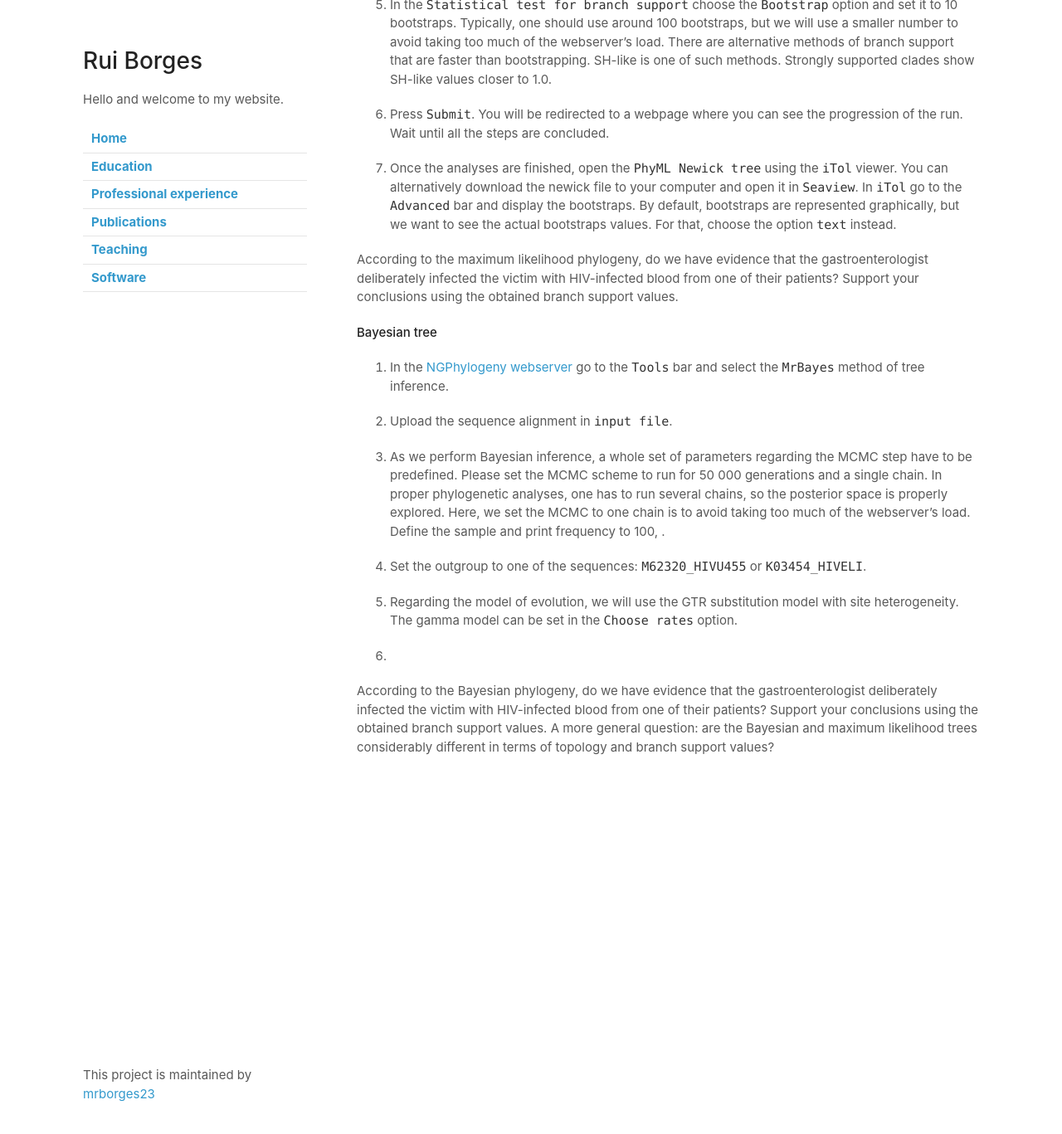
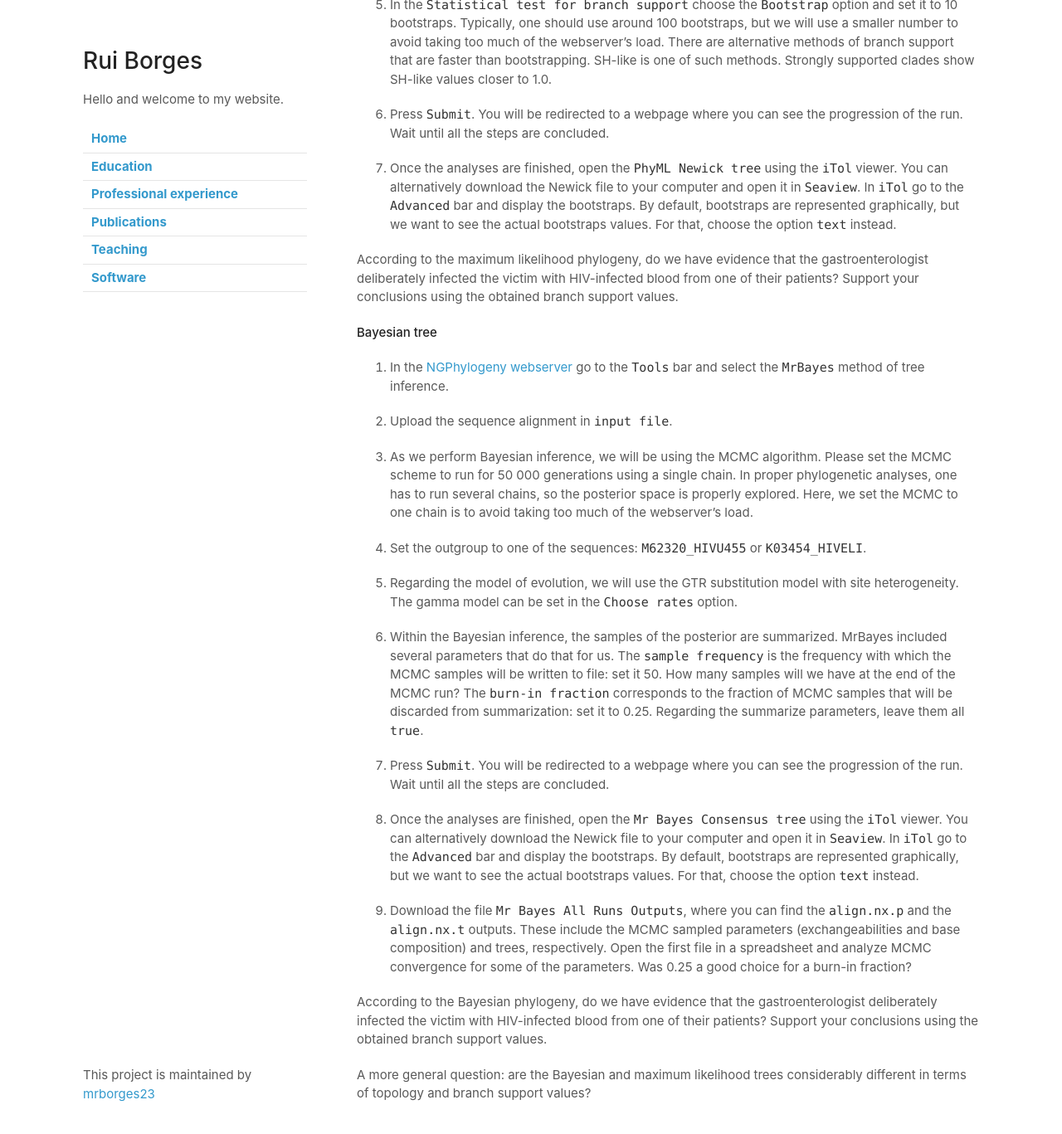
Before and after one commit to mrborges23/mypage.github.io, a Jekyll site: the page built from tutorial_2.md, in a window 1280 px wide and 1400 px high, scrolled down 1068 px. Shown: the top 1367 px of the window at 83% size. Built offline with Jekyll 4.4.1, drawn with Linux system fonts in a browser that asks for light colours; our own code applies the rules of GitHub Pages for plain Markdown files.

Commit message:
adding lecture 3

```diff
--- a/tutorial_2.md
+++ b/tutorial_2.md
@@ -28,7 +28,7 @@ References for these methods:
 
 6. Press `Submit`. You will be redirected to a webpage where you can see the progression of the run. Wait until all the steps are concluded.
 
-7. Once the analyses are finished, open the `PhyML Newick tree` using the `iTol` viewer. You can alternatively download the newick file to your computer and open it in `Seaview`. In `iTol` go to the `Advanced` bar and display the bootstraps. By default, bootstraps are represented graphically, but we want to see the actual bootstraps values. For that, choose the option `text` instead.
+7. Once the analyses are finished, open the `PhyML Newick tree` using the `iTol` viewer. You can alternatively download the Newick file to your computer and open it in `Seaview`. In `iTol` go to the `Advanced` bar and display the bootstraps. By default, bootstraps are represented graphically, but we want to see the actual bootstraps values. For that, choose the option `text` instead.
 
 According to the maximum likelihood phylogeny, do we have evidence that the gastroenterologist deliberately infected the victim with HIV-infected blood from one of their patients? Support your conclusions using the obtained branch support values.
 
@@ -39,13 +39,20 @@ According to the maximum likelihood phylogeny, do we have evidence that the gast
 
 2. Upload the sequence alignment in `input file`.
 
-3. As we perform Bayesian inference, a whole set of parameters regarding the MCMC step have to be predefined. Please set the MCMC scheme to run for 50 000 generations and a single chain. In proper phylogenetic analyses, one has to run several chains, so the posterior space is properly explored. Here, we set the MCMC to one chain is to avoid taking too much of the webserver’s load. Define the sample and print frequency to 100, .
+3. As we perform Bayesian inference, we will be using the MCMC algorithm. Please set the MCMC scheme to run for 50 000 generations using a single chain. In proper phylogenetic analyses, one has to run several chains, so the posterior space is properly explored. Here, we set the MCMC to one chain is to avoid taking too much of the webserver's load.
 
 4. Set the outgroup to one of the sequences: `M62320_HIVU455` or `K03454_HIVELI`.
 
 5. Regarding the model of evolution, we will use the GTR substitution model with site heterogeneity. The gamma model can be set in the `Choose rates` option.
 
-6.
+6. Within the Bayesian inference, the samples of the posterior are summarized. MrBayes included several parameters that do that for us. The `sample frequency` is the frequency with which the MCMC samples will be written to file: set it 50. How many samples will we have at the end of the MCMC run? The `burn-in fraction` corresponds to the fraction of MCMC samples that will be discarded from summarization: set it to 0.25. Regarding the summarize parameters, leave them all `true`.
 
+7. Press `Submit`. You will be redirected to a webpage where you can see the progression of the run. Wait until all the steps are concluded.
 
-According to the Bayesian phylogeny, do we have evidence that the gastroenterologist deliberately infected the victim with HIV-infected blood from one of their patients? Support your conclusions using the obtained branch support values. A more general question: are the Bayesian and maximum likelihood trees considerably different in terms of topology and branch support values?
+8. Once the analyses are finished, open the `Mr Bayes Consensus tree` using the `iTol` viewer. You can alternatively download the Newick file to your computer and open it in `Seaview`. In `iTol` go to the `Advanced` bar and display the bootstraps. By default, bootstraps are represented graphically, but we want to see the actual bootstraps values. For that, choose the option `text` instead.
+
+9. Download the file `Mr Bayes All Runs Outputs`, where you can find the `align.nx.p` and the `align.nx.t` outputs. These include the MCMC sampled parameters (exchangeabilities and base composition) and trees, respectively. Open the first file in a spreadsheet and analyze MCMC convergence for some of the parameters. Was 0.25 a good choice for a burn-in fraction?
+
+According to the Bayesian phylogeny, do we have evidence that the gastroenterologist deliberately infected the victim with HIV-infected blood from one of their patients? Support your conclusions using the obtained branch support values.
+
+A more general question: are the Bayesian and maximum likelihood trees considerably different in terms of topology and branch support values?
```
